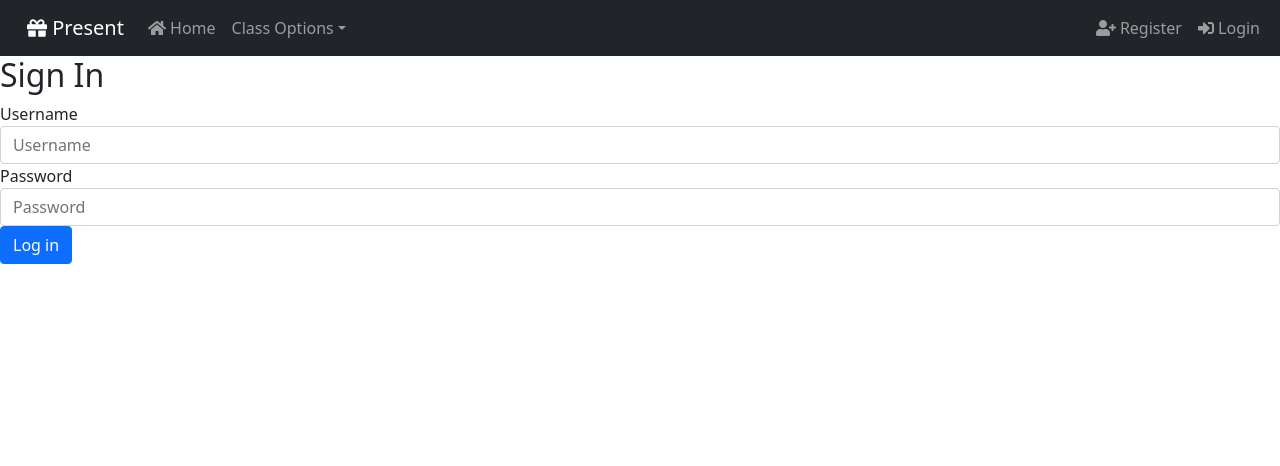
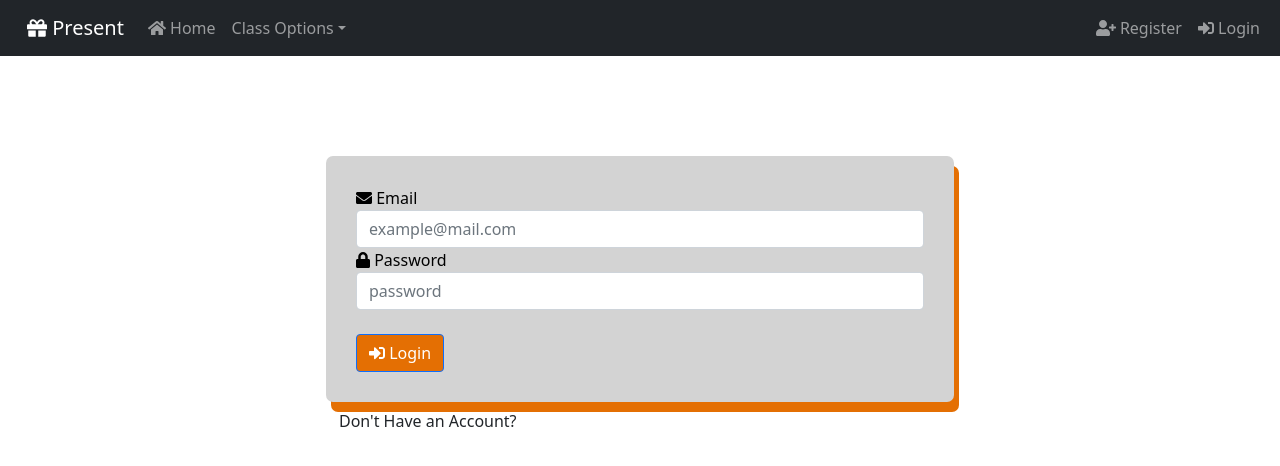
Before and after one commit to crlyhffmn/Present-Attendance-Tracker, a React (Create React App) app in the folder frontend/: page /login in a window 1280 px wide. Shown: the top 466 px of the page. Built offline with nearby package versions, Linux system fonts and the light colour scheme.

Commit message:
Doing some work on Login & Registration

```diff
--- a/frontend/src/components/Login/Form/index.js
+++ /dev/null
@@ -1,77 +0,0 @@
-import React, { Component } from 'react';
-
-class Form extends Component {
-    constructor(props) {
-        super(props);
-        this.state = {
-            username: '',
-            password: '',
-            usernameValid: false,
-            passwordValid: false,
-            formValid: false
-        }
-    }
-
-    handleUserInput = (e) => {
-        const name = e.target.name;
-        const value = e.target.value;
-        this.setState({ [name]: value }, () => { this.validateField(name, value) });
-    }
-
-    validateField(fieldName, value) {
-        let usernameValid = this.state.usernameValid;
-        let passwordValid = this.state.passwordValid;
-
-        //TO-DO: make this interact w/ DB
-
-        switch (fieldName) {
-            case 'username':
-                usernameValid = value == 'admin';
-                break;
-            case 'password':
-                passwordValid = value == 'supersecure';
-                break;
-            default:
-                break;
-        }
-        this.setState({
-            usernameValid: usernameValid,
-            passwordValid: passwordValid
-        }, this.validateForm);
-    }
-
-    validateForm() {
-        this.setState({ formValid: this.state.usernameValid && this.state.passwordValid });
-    }
-
-    errorClass(error) {
-        return (error.length === 0 ? '' : 'has-error');
-    }
-
-    render() {
-        return (
-            <form className="demoForm">
-                <h2>Sign In</h2>
-                <div className="panel panel-default">
-                </div>
-                <div className={`form-group`}>
-                    <label htmlFor="username">Username</label>
-                    <input type="text" required className="form-control" name="username"
-                        placeholder="Username"
-                        value={this.state.username}
-                        onChange={this.handleUserInput} />
-                </div>
-                <div className={`form-group`}>
-                    <label htmlFor="password">Password</label>
-                    <input type="password" className="form-control" name="password"
-                        placeholder="Password"
-                        value={this.state.password}
-                        onChange={this.handleUserInput} />
-                </div>
-                <button type="submit" className="btn btn-primary" disabled={this.state.username.length === 0 && this.state.password === 0}>Log in</button>
-            </form>
-        )
-    }
-}
-
-export default Form;
--- a/frontend/src/components/Login/index.tsx
+++ b/frontend/src/components/Login/index.tsx
@@ -1,5 +1,8 @@
+import { faEnvelope, faLock, faSignInAlt } from "@fortawesome/free-solid-svg-icons";
+import { FontAwesomeIcon } from "@fortawesome/react-fontawesome";
 import axios from "axios";
 import React, { useState } from "react";
+import { Button } from "react-bootstrap";
 import "../../style/Login-RegisterForm.css";
 
 function Login() {
@@ -11,13 +14,15 @@ function Login() {
     function onSubmitHandler(event: any) {
         event.preventDefault();
         console.log(user);
-        axios.post("spring.datasource.url=jdbc:mysql://localhost:3306/project2", user)
-        // .then(response =>{
-        //     save to state
-        // })
-        // .catch(err =>{
-        //     Incorrect Credentials error
-        // })
+        axios.get('http://localhost:8081/users/' + user.email)
+        .then(response => {
+            console.log(response.data);
+            //save to state
+        })
+        .catch(error => {
+            //Incorrect Credentials error
+            console.error(error);
+        })
     }
 
     function onChangeHandler(event: any) {
@@ -36,35 +41,42 @@ function Login() {
                     <div className="wrapper">
                         <form onSubmit={onSubmitHandler}>
                             <div className="form-group">
-                                <label htmlFor="">Email</label>
+                                <label htmlFor="">
+                                    <FontAwesomeIcon icon={faEnvelope} /> {' '} Email
+                                </label>
                                 <input
                                     type="text"
                                     className="form-control"
                                     name="email"
                                     value={user.email}
                                     onChange={onChangeHandler}
+                                    placeholder="example@mail.com"
                                 />
                             </div>
                             <div className="form-group">
-                                <label htmlFor="">Password</label>
+                                <label htmlFor="">
+                                    <FontAwesomeIcon icon={faLock} /> {' '} Password
+                                </label>
                                 <input
                                     type="password"
                                     className="form-control"
                                     name="password"
                                     value={user.password}
                                     onChange={onChangeHandler}
+                                    placeholder="password"
                                 />
                             </div><br />
-                            <input
+                            <Button
                                 type="submit"
-                                value="Login"
                                 className="btn btn-block"
-                                style={{backgroundColor: "rgb(228, 111, 3)"}}
-                            />
+                                style={{ backgroundColor: "rgb(228, 111, 3)" }}
+                            >
+                               <FontAwesomeIcon icon={faSignInAlt} /> Login
+                            </Button>
                         </form>
 
                     </div>
-                    <button className="btn"><a className="text-dark" href="/register" style={{textDecoration: "none"}}>Don't Have an Account?</a></button>
+                    <button className="btn"><a className="text-dark" href="/register" style={{ textDecoration: "none" }}>Don't Have an Account?</a></button>
                 </div>
             </div>
         </div>
--- a/frontend/src/components/Navigation/index.tsx
+++ b/frontend/src/components/Navigation/index.tsx
@@ -33,10 +33,10 @@ const Navigation = () => {
             </NavDropdown>
           </Nav>
           <Nav>
-            <Link to={"register"} className="nav-link">
+            <Link to={"/register"} className="nav-link">
               <FontAwesomeIcon icon={faUserPlus} /> Register
             </Link>
-            <Link to={"login"} className="nav-link">
+            <Link to={"/login"} className="nav-link">
               <FontAwesomeIcon icon={faSignInAlt} /> Login
             </Link>
           </Nav>
--- a/frontend/src/components/Register/Index.tsx
+++ b/frontend/src/components/Register/Index.tsx
@@ -1,6 +1,11 @@
 import React, { useState, useEffect } from "react";
 import axios from "axios";
 import "../../style/Login-RegisterForm.css";
+import { FontAwesomeIcon } from "@fortawesome/react-fontawesome";
+import {
+    faEnvelope,
+    faLock
+} from "@fortawesome/free-solid-svg-icons";
 
 
 function Register() {
@@ -15,7 +20,8 @@ function Register() {
         event.preventDefault();
         axios.post('http://localhost:8081/users', user)
             .then(response => {
-                console.log(response.data)
+                setUser(response.data);
+                console.log(response.data);
             })
             .catch(error => {
                 console.error(error);
@@ -46,6 +52,7 @@ function Register() {
                                         name="firstName"
                                         value={user.firstName}
                                         onChange={onChangeHandler}
+                                        placeholder="first name"
                                     />
                                 </div>
                                 <div className="form-group">
@@ -56,26 +63,33 @@ function Register() {
                                         name="lastName"
                                         value={user.lastName}
                                         onChange={onChangeHandler}
+                                        placeholder="last name"
                                     />
                                 </div>
                                 <div className="form-group">
-                                    <label htmlFor="">Email</label>
+                                    <label htmlFor="">
+                                        <FontAwesomeIcon icon={faEnvelope} /> {' '} Email
+                                    </label>
                                     <input
-                                        type="text"
+                                        type="email"
                                         className="form-control"
                                         name="email"
                                         value={user.email}
                                         onChange={onChangeHandler}
+                                        placeholder="example@mail.com"
                                     />
                                 </div>
                                 <div className="form-group">
-                                    <label htmlFor="">Password</label>
+                                    <label htmlFor="">
+                                        <FontAwesomeIcon icon={faLock} /> {' '} Password
+                                    </label>
                                     <input
                                         type="password"
                                         className="form-control"
                                         name="password"
                                         value={user.password}
                                         onChange={onChangeHandler}
+                                        placeholder="password"
                                     />
                                 </div><br />
                                 <input
--- a/frontend/src/pages/LoginPage/index.tsx
+++ b/frontend/src/pages/LoginPage/index.tsx
@@ -1,14 +1,12 @@
 import React from 'react'
 import Login from '../../components/Login'
-import Form from '../../components/Login/Form'
 import Navigation from '../../components/Navigation'
 
 function LoginPage () {
     return (
         <div>
             <Navigation />
-            <Form />
-{/*             <Login /> */}
+            <Login />
         </div>
     )
 }
```
